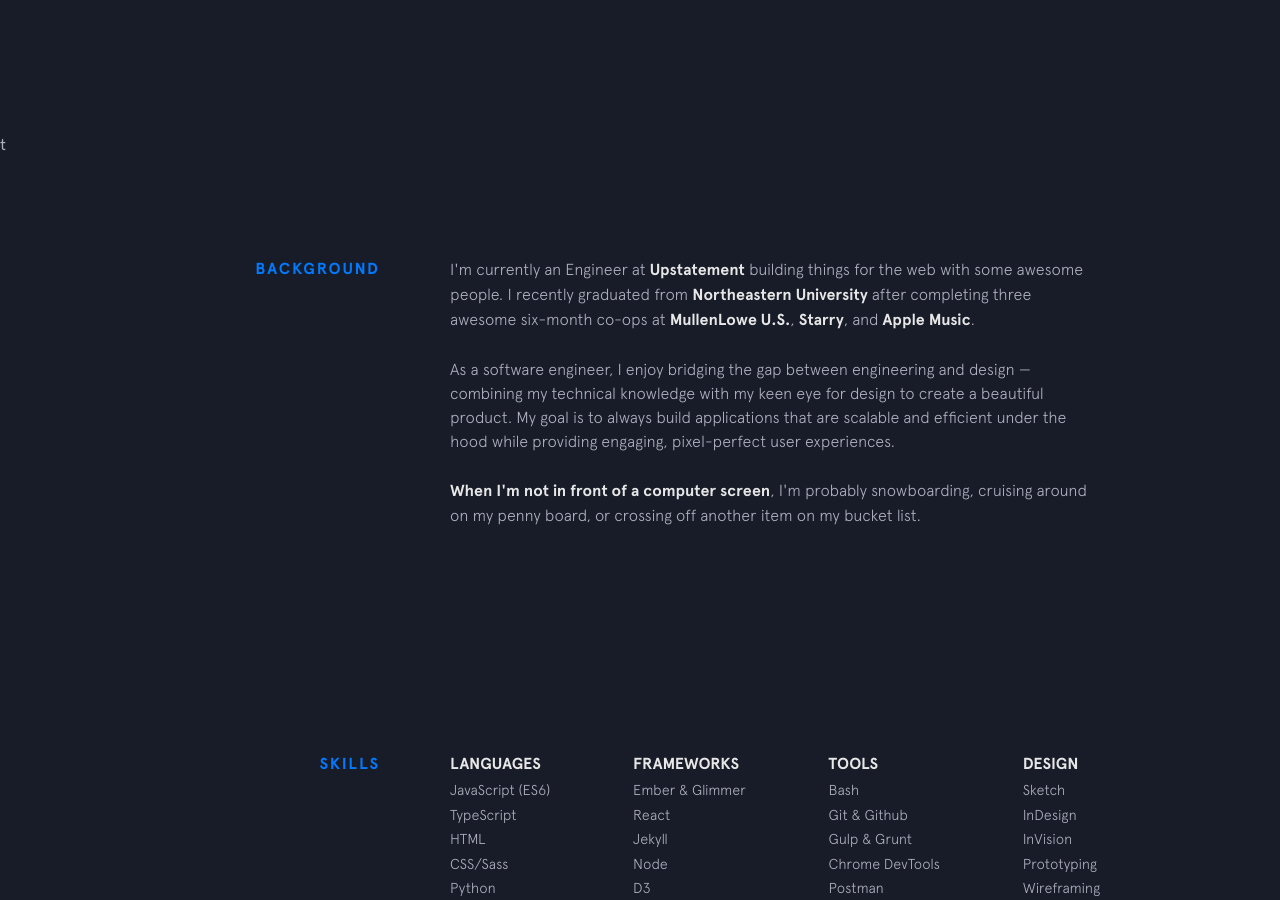
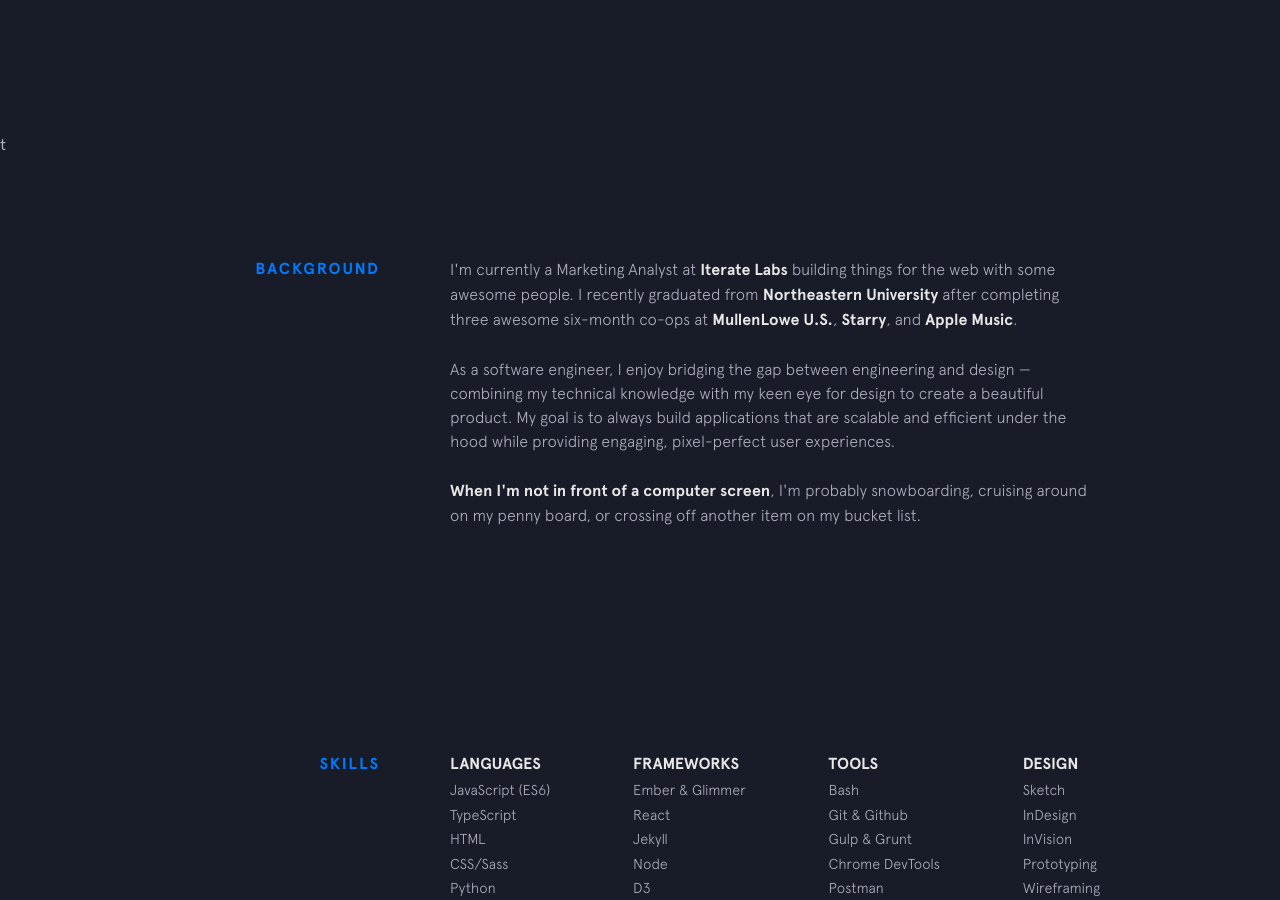
Before and after one commit to harper-he/harper-he.github.io, a Jekyll site: the page built from index.html, in a window 1280 px wide and 900 px high, scrolled down 767 px. Built offline with Jekyll 4.4.1, drawn with Linux system fonts in a browser that asks for light colours; nearby versions of some CDN libraries.

Commit message:
Update background.html

```diff
--- a/_includes/background.html
+++ b/_includes/background.html
@@ -2,8 +2,8 @@
   <div class="section__title">Background</div>
   <div class="section__content">
     <p>
-      I'm currently an Engineer at
-      <a class="underline-link" href="https://www.upstatement.com/" target="_blank">Upstatement</a> building things for the web with some awesome people. I recently graduated from
+      I'm currently a Marketing Analyst at
+      <a class="underline-link" href="https://iteratelabs.co/" target="_blank">Iterate Labs</a> building things for the web with some awesome people. I recently graduated from
       <a class="underline-link" href="http://www.ccis.northeastern.edu/" target="_blank">Northeastern University</a> after completing three awesome six-month co-ops at
       <a class="underline-link" href="https://us.mullenlowe.com/" target="_blank">MullenLowe U.S.</a>,
       <a class="underline-link" href="https://starry.com/" target="_blank">Starry</a>, and
```
